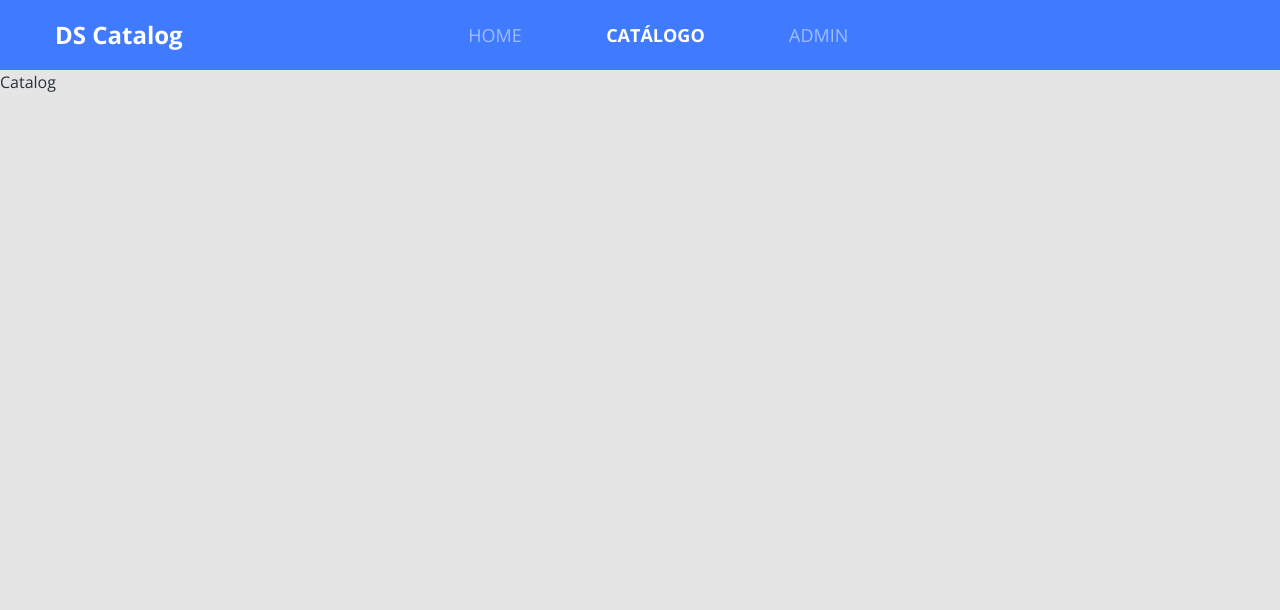
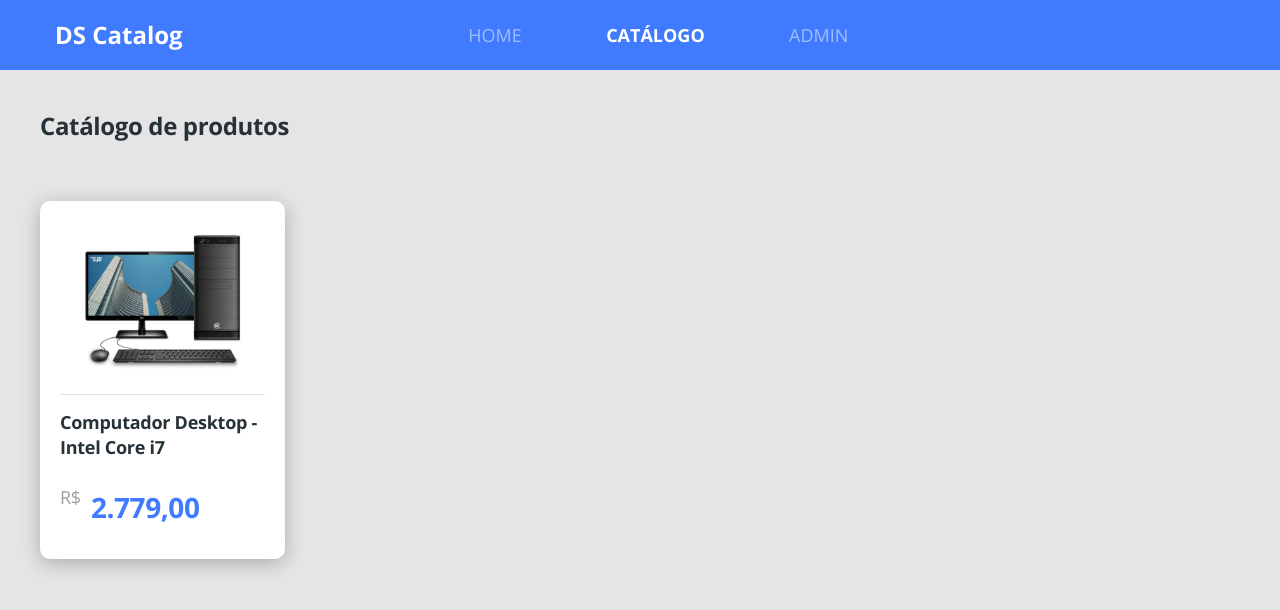
Before and after one commit to pedroaleph/dscatalog-bootcamp-devsuperior, a React (Create React App) app in the folder front-web/: page /catalog in a window 1280 px wide. Shown: the top 610 px of the page. Built offline with nearby package versions, Linux system fonts and the light colour scheme.

Commit message:
Finish product listing layout

```diff
--- a/front-web/src/App.scss
+++ b/front-web/src/App.scss
@@ -21,3 +21,13 @@ a {
     color: unset;
   }
 }
+.border-radius-10 {
+  border-radius: 10px;
+}
+.border-radius-20 {
+  border-radius: 20px;
+}
+.card-base {
+  background: #FFFFFF;
+  box-shadow: 0px 4px 20px rgba(0, 0, 0, 0.25);
+}
--- /dev/null
+++ b/front-web/src/pages/Catalog/components/ProductCard/index.tsx
@@ -0,0 +1,21 @@
+import { ReactComponent as ProductIcon } from '../../../../core/assets/images/product.svg';
+import './styles.scss';
+
+const ProductCard = () => (
+    <div className="card-base border-radius-10 product-card">
+        <ProductIcon />
+        <div className="product-info">
+            <h6 className="product-name">
+                Computador Desktop - Intel Core i7
+            </h6>
+            <div className="product-price-container">
+                <span className="product-currency">R$</span>
+                <h3 className="product-price">
+                    2.779,00
+                </h3>
+            </div>
+        </div>
+    </div>
+);
+
+export default ProductCard;
--- /dev/null
+++ b/front-web/src/pages/Catalog/components/ProductCard/styles.scss
@@ -0,0 +1,36 @@
+.product-card {
+    //width: 245px;
+    padding: 20px 20px 30px 20px;
+    text-align: center;
+}
+.product-info {
+    text-align: left;
+    border-top: 1px solid #E1E1E1;
+    padding-top: 15px;
+    margin-top: 15px;
+}
+
+.product-name {
+    font-size: 18px;
+    line-height: 25px;
+    letter-spacing: -0.015em;
+}
+
+.product-price-container {
+    margin-top: 25px;
+     display: flex;
+}
+
+.product-currency {
+    font-size: 18px;
+    line-height: 25px;
+    letter-spacing: -0.015em;
+    color: #9E9E9E;
+}
+
+.product-price {
+    line-height: 44px;
+    letter-spacing: -0.015em;
+    color: #407BFF;
+    margin-left: 10px;
+}
--- a/front-web/src/pages/Catalog/index.tsx
+++ b/front-web/src/pages/Catalog/index.tsx
@@ -1,6 +1,14 @@
+import ProductCard from './components/ProductCard';
+import './styles.scss';
+
 const Catalog = () => (
-    <div>
-        Catalog
+    <div className="catalog-container">
+        <h1 className="catalog-title">
+            Catálogo de produtos
+        </h1>
+        <div className="catalog-products">
+           <ProductCard />
+        </div>
     </div>
 );
 export default Catalog;
--- /dev/null
+++ b/front-web/src/pages/Catalog/styles.scss
@@ -0,0 +1,19 @@
+.catalog-container {
+    margin-left: 40px;
+    margin-right: 40px;
+}
+
+.catalog-title {
+    margin-top: 39px;
+    font-size: 24px;
+    line-height: 33px;
+    letter-spacing: -0.015em;
+}
+
+.catalog-products {
+    margin-top: 59px;
+    display: grid;
+    grid-template-columns: repeat(auto-fill, 245px);
+    grid-gap: 33px 20px;
+    justify-content: space-between;
+}
--- a/front-web/src/pages/Home/index.tsx
+++ b/front-web/src/pages/Home/index.tsx
@@ -5,7 +5,7 @@ import './styles.scss';
 
 const Home = () => (
     <div className="home-container">
-        <div className="row home-content">
+        <div className="row home-content card-base border-radius-20">
             <div className="col-6 home-text">
                 <h1 className="text-title">
                     Conheça o melhor <br/> catálogo de produtos
--- a/front-web/src/pages/Home/styles.scss
+++ b/front-web/src/pages/Home/styles.scss
@@ -5,9 +5,6 @@
 }
 
 .home-content {
-    background-color: #FFFFFF;
-    box-shadow: 0px 4px 20px rgba(0, 0, 0, 0.25);
-    border-radius: 20px;
     padding-top: 155px;
     padding-bottom: 155px;
 }
```
Also changed, not shown: front-web/src/core/assets/images/product.svg (added).
